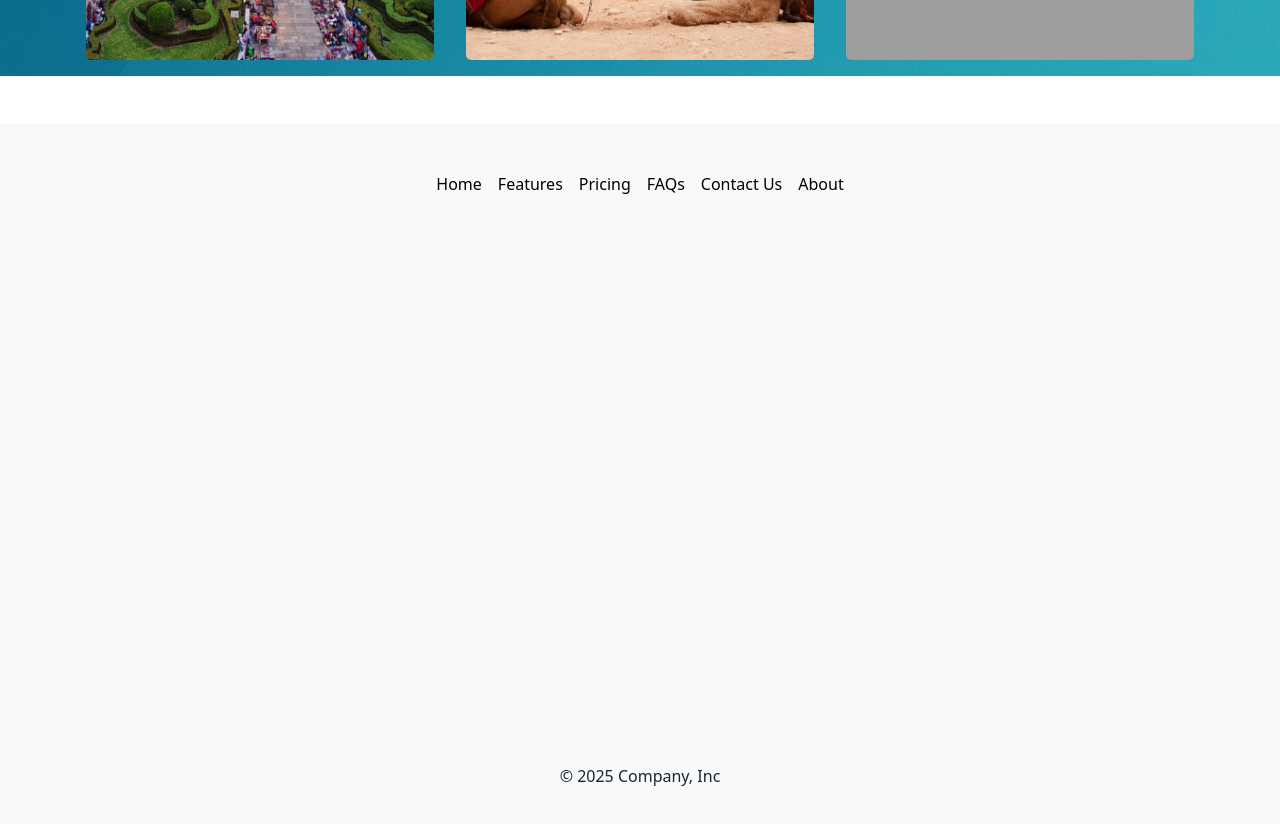
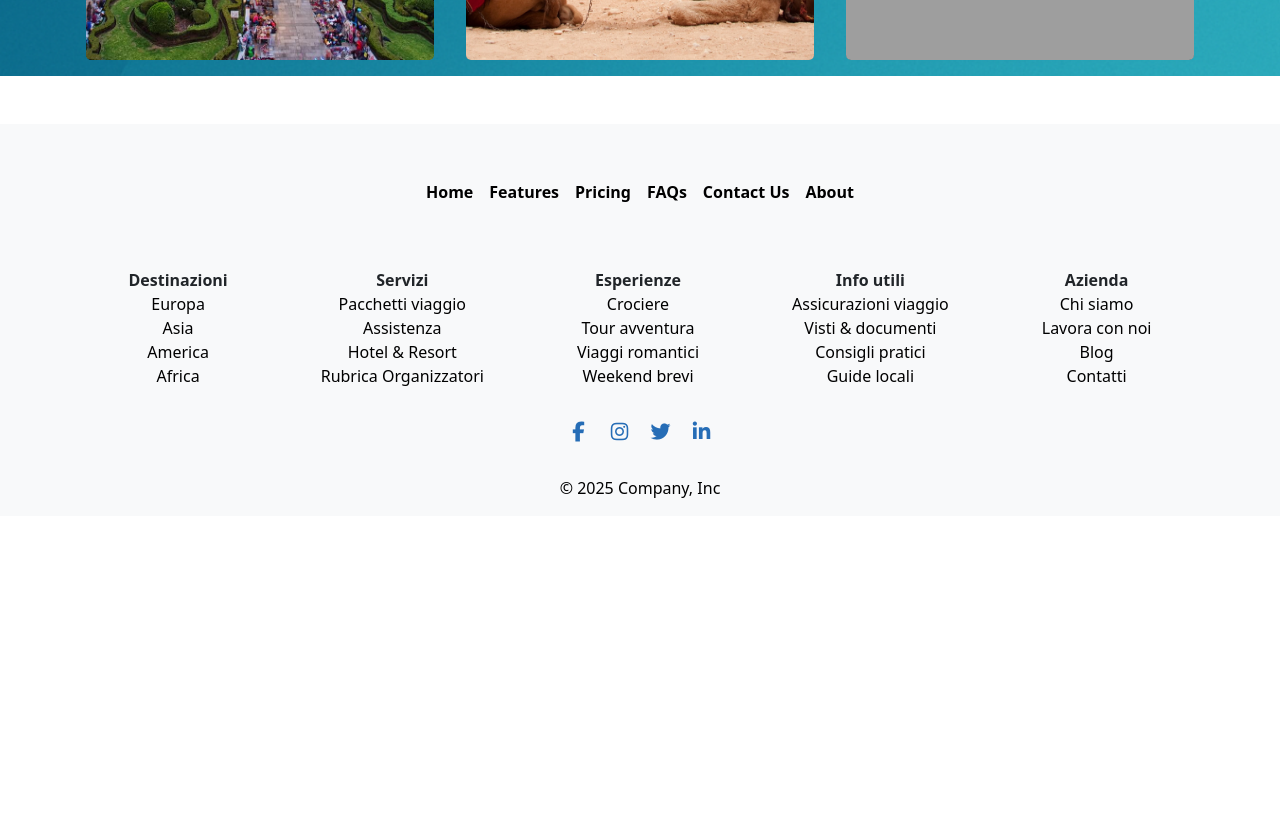
Before and after one commit to DavideCriscuolo/projectTeam, a React (Vite) app: page / in a window 1280 px wide. Shown: the part 1540-2364 px from the top of the page. After the commit the page ends 2056 px from the top, so only its background shows below. Built offline with nearby package versions, Linux system fonts and the light colour scheme; grey boxes are pictures that could not be loaded.

Commit message:
refactor footer spacing, add new links Lists to footer, add socials icons under new lists

```diff
--- a/src/components/Footer.jsx
+++ b/src/components/Footer.jsx
@@ -1,45 +1,205 @@
 export default function Footer() {
   return (
-    <footer className=" bg-body-tertiary py-4">
+    <footer className=" bg-body-tertiary ">
       {/* Links */}
-      <div className="row">
-        <div className="col">
-          <ul className="nav justify-content-center py-3">
+      <div className="text-center p-5">
+        <ul className="nav justify-content-center mb-2">
           <li className="nav-item">
             <a className="nav-link text-black px-2 " href="#">
-                Home
+              <strong>Home</strong>
             </a>
           </li>
           <li className="nav-item">
             <a className="nav-link text-black px-2 " href="#">
-                Features
+              <strong>Features</strong>
             </a>
           </li>
           <li className="nav-item">
             <a className="nav-link text-black px-2 " href="#">
-                Pricing
+              <strong>Pricing</strong>
             </a>
           </li>
           <li className="nav-item">
             <a className="nav-link text-black px-2 " href="#">
-                FAQs
+              <strong>FAQs</strong>
             </a>
           </li>
           <li className="nav-item">
             <a className="nav-link text-black px-2 " href="#">
-                Contact Us
+              <strong>Contact Us</strong>
             </a>
           </li>
           <li className="nav-item">
             <a className="nav-link text-black px-2 " href="#">
-                About
+              <strong>About</strong>
             </a>
           </li>
         </ul>
       </div>
+      <div className="container text-center">
+        <div className="d-flex justify-content-around flex-wrap">
+          {/* Destinazioni */}
+          <ul className="list-unstyled">
+            <li>
+              <strong className="text-dark">Destinazioni</strong>
+            </li>
+            <li>
+              <a href="#" className="text-decoration-none text-black">
+                Europa
+              </a>
+            </li>
+            <li>
+              <a href="#" className="text-decoration-none text-black">
+                Asia
+              </a>
+            </li>
+            <li>
+              <a href="#" className="text-decoration-none text-black">
+                America
+              </a>
+            </li>
+            <li>
+              <a href="#" className="text-decoration-none text-black">
+                Africa
+              </a>
+            </li>
+          </ul>
+
+          {/* Servizi */}
+          <ul className="list-unstyled">
+            <li>
+              <strong className="text-dark">Servizi</strong>
+            </li>
+            <li>
+              <a href="#" className="text-decoration-none text-black">
+                Pacchetti viaggio
+              </a>
+            </li>
+            <li>
+              <a href="#" className="text-decoration-none text-black">
+                Assistenza
+              </a>
+            </li>
+            <li>
+              <a href="#" className="text-decoration-none text-black">
+                Hotel & Resort
+              </a>
+            </li>
+            <li>
+              <a href="#" className="text-decoration-none text-black">
+                Rubrica Organizzatori
+              </a>
+            </li>
+          </ul>
+
+          {/* Esperienze */}
+          <ul className="list-unstyled">
+            <li>
+              <strong className="text-dark">Esperienze</strong>
+            </li>
+            <li>
+              <a href="#" className="text-decoration-none text-black">
+                Crociere
+              </a>
+            </li>
+            <li>
+              <a href="#" className="text-decoration-none text-black">
+                Tour avventura
+              </a>
+            </li>
+            <li>
+              <a href="#" className="text-decoration-none text-black">
+                Viaggi romantici
+              </a>
+            </li>
+            <li>
+              <a href="#" className="text-decoration-none text-black">
+                Weekend brevi
+              </a>
+            </li>
+          </ul>
+
+          {/* Info utili */}
+          <ul className="list-unstyled">
+            <li>
+              <strong className="text-dark">Info utili</strong>
+            </li>
+            <li>
+              <a href="#" className="text-decoration-none text-black">
+                Assicurazioni viaggio
+              </a>
+            </li>
+            <li>
+              <a href="#" className="text-decoration-none text-black">
+                Visti & documenti
+              </a>
+            </li>
+            <li>
+              <a href="#" className="text-decoration-none text-black">
+                Consigli pratici
+              </a>
+            </li>
+            <li>
+              <a href="#" className="text-decoration-none text-black">
+                Guide locali
+              </a>
+            </li>
+          </ul>
+
+          {/* Azienda */}
+          <ul className="list-unstyled">
+            <li>
+              <strong className="text-dark">Azienda</strong>
+            </li>
+            <li>
+              <a href="#" className="text-decoration-none text-black">
+                Chi siamo
+              </a>
+            </li>
+            <li>
+              <a href="#" className="text-decoration-none text-black">
+                Lavora con noi
+              </a>
+            </li>
+            <li>
+              <a href="#" className="text-decoration-none text-black">
+                Blog
+              </a>
+            </li>
+            <li>
+              <a href="#" className="text-decoration-none text-black">
+                Contatti
+              </a>
+            </li>
+          </ul>
         </div>
+        {/* Socials */}
+        <ul className="list-unstyled d-flex justify-content-center mt-3">
+          <li className="me-3">
+            <a href="#" className="text-black text-decoration-none">
+              <i className="fab fa-facebook-f fa-lg"></i>
+            </a>
+          </li>
+          <li className="me-3">
+            <a href="#" className="text-black text-decoration-none">
+              <i className="fab fa-instagram fa-lg"></i>
+            </a>
+          </li>
+          <li className="me-3">
+            <a href="#" className="text-black text-decoration-none">
+              <i className="fab fa-twitter fa-lg"></i>
+            </a>
+          </li>
+          <li>
+            <a href="#" className="text-black text-decoration-none">
+              <i className="fab fa-linkedin-in fa-lg"></i>
+            </a>
+          </li>
+        </ul>
+      </div>
+
       {/* Copyright */}
-      <div className="text-center py-3">
+      <div className="text-center text-black py-3">
         <span className="">© 2025 Company, Inc</span>
       </div>
     </footer>
```
Lines whose indentation alone changed are shown as unchanged.
